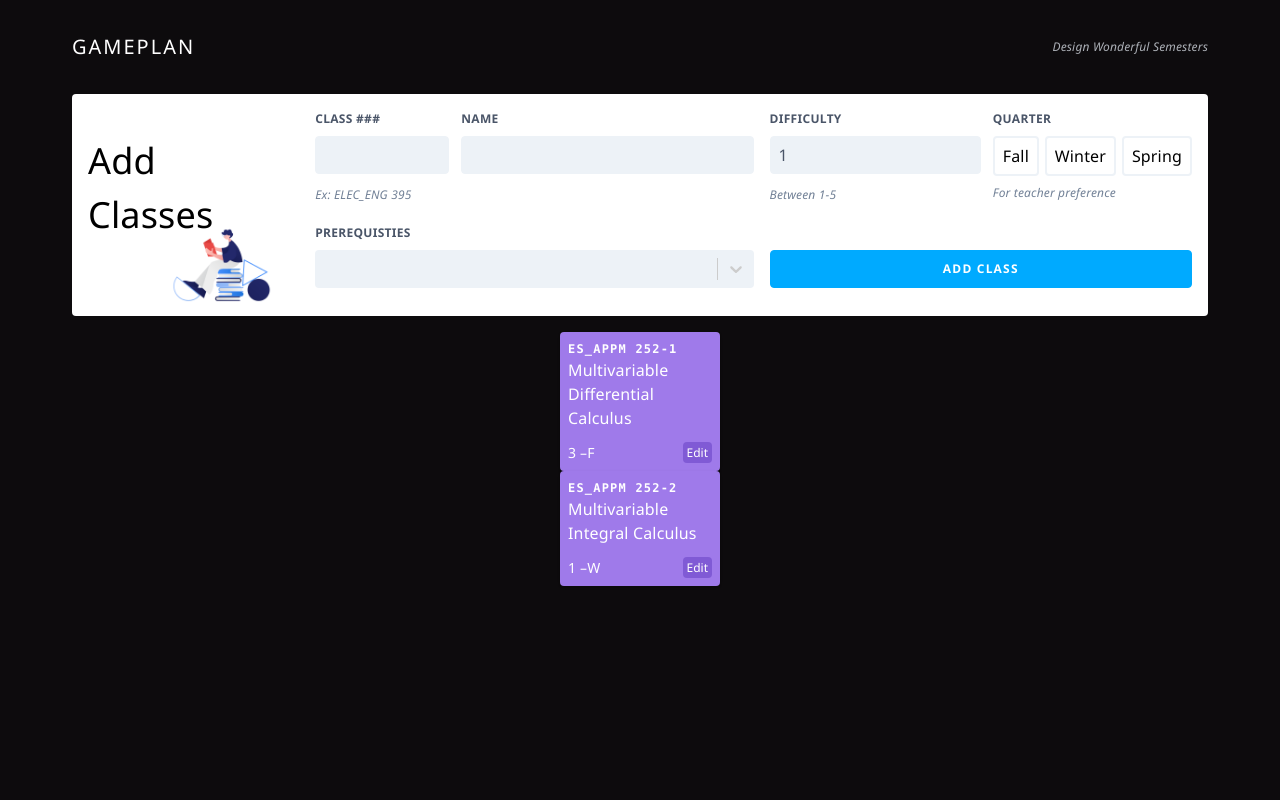
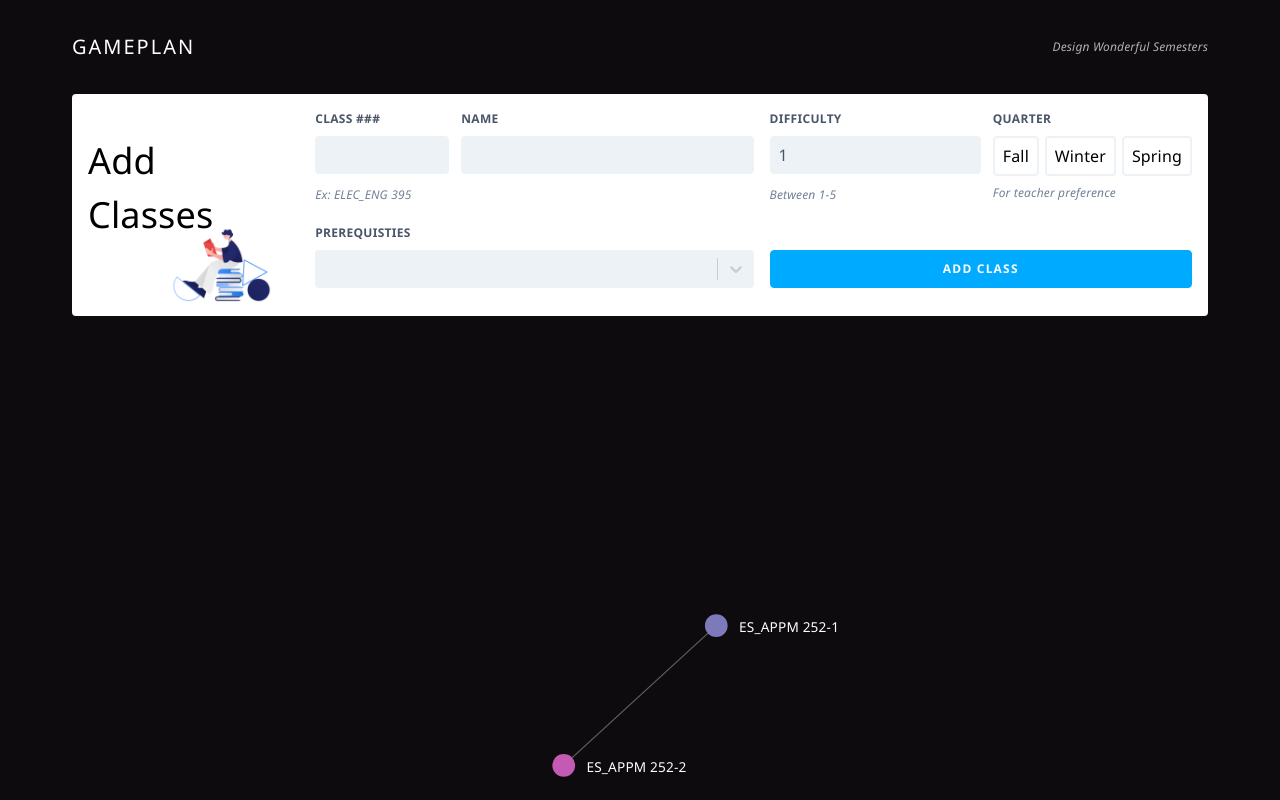
Before and after one commit to fardeemmunir/gameplan, a Next.js app: page / in a window 1280 px wide. Shown: the top 800 px of the page. Built offline with nearby package versions, Linux system fonts and the light colour scheme.

Commit message:
Change some stuff haha

```diff
--- a/pages/index.jsx
+++ b/pages/index.jsx
@@ -1,4 +1,4 @@
-import React from "react";
+import React, { useContext } from "react";
 import Head from "next/head";
 
 import Header from "../components/Header";
@@ -6,11 +6,12 @@ import Header from "../components/Header";
 import "../styles/main.css";
 import AddClassForm from "../components/AddClassForm";
 
-import { StoreProvider } from "../lib/store";
+import Store, { StoreProvider } from "../lib/store";
 import ClassList from "../components/ClassList";
 import Graph from "../components/graph";
 
-const Home = () => (
+const Home = () => {
+  return (
     <StoreProvider>
       <main>
         <Head>
@@ -22,13 +23,12 @@ const Home = () => (
 
         <div className="container">
           <AddClassForm />
-        <div className="flex justify-center">
-          <ClassList />
-        </div>
-        <Graph></Graph>
+          <div className="flex justify-center">{/* <ClassList /> */}</div>
+          <Graph />
         </div>
       </main>
     </StoreProvider>
   );
+};
 
 export default Home;
```
Lines whose indentation alone changed are shown as unchanged.
